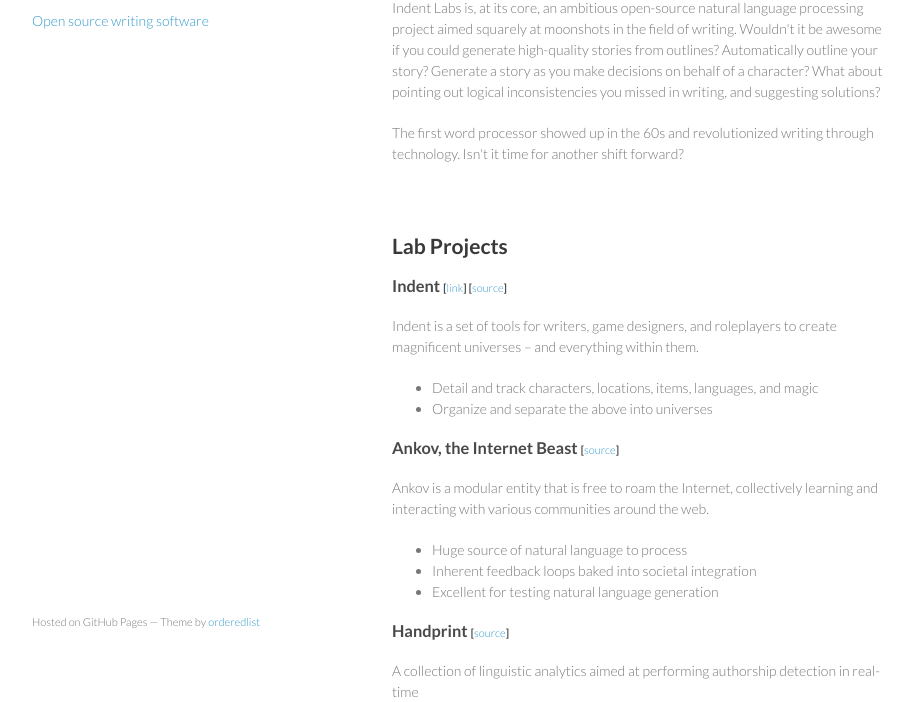
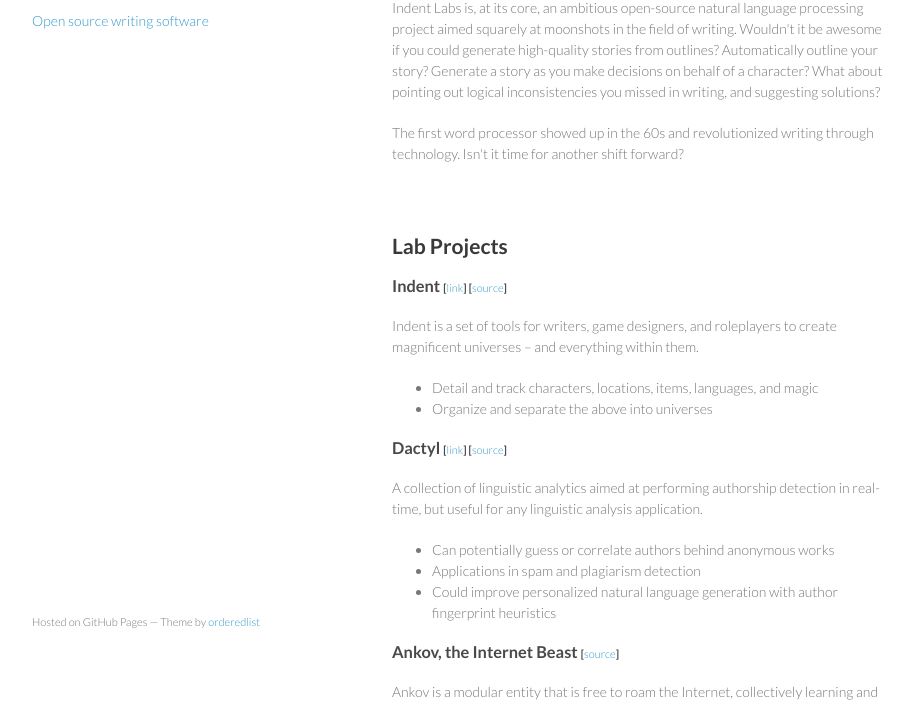
Before and after one commit to indentlabs/indentlabs.github.io, a plain HTML site: page index.html in a window 1280 px wide. Shown: the part 99-801 px from the top of the page, without its empty margins (178-1091 px from the left). Drawn offline with Linux system fonts and the light colour scheme.

Commit message:
rename Handprint to Dactyl, give link to demo

```diff
--- a/index.html
+++ b/index.html
@@ -57,6 +57,23 @@
         </ul>
 
         <h3>
+          Dactyl
+          <small>
+            [<a href="https://rocky-oasis-3413.herokuapp.com/">link</a>]
+            [<a href="https://github.com/indentlabs/overtheshoulder">source</a>]
+          </small>
+        </h3>
+        <p>
+          A collection of linguistic analytics aimed at performing authorship detection in real-time, but useful for any
+          linguistic analysis application.
+        </p>
+        <ul>
+          <li>Can potentially guess or correlate authors behind anonymous works</li>
+          <li>Applications in spam and plagiarism detection</li>
+          <li>Could improve personalized natural language generation with author fingerprint heuristics</li>
+        </ul>
+
+        <h3>
           Ankov, the Internet Beast
           <small>
             [<a href="https://github.com/indentlabs/Ankov">source</a>]
@@ -69,21 +86,6 @@
           <li>Huge source of natural language to process</li>
           <li>Inherent feedback loops baked into societal integration</li>
           <li>Excellent for testing natural language generation</li>
-        </ul>
-
-        <h3>
-          Handprint
-          <small>
-            [<a href="https://github.com/indentlabs/overtheshoulder">source</a>]
-          </small>
-        </h3>
-        <p>
-          A collection of linguistic analytics aimed at performing authorship detection in real-time
-        </p>
-        <ul>
-          <li>Can potentially guess or correlate authors behind anonymous works</li>
-          <li>Applications in spam and plagiarism detection</li>
-          <li>Could improve personalized natural language generation with author fingerprint heuristics</li>
         </ul>
 
         <h3>
```
